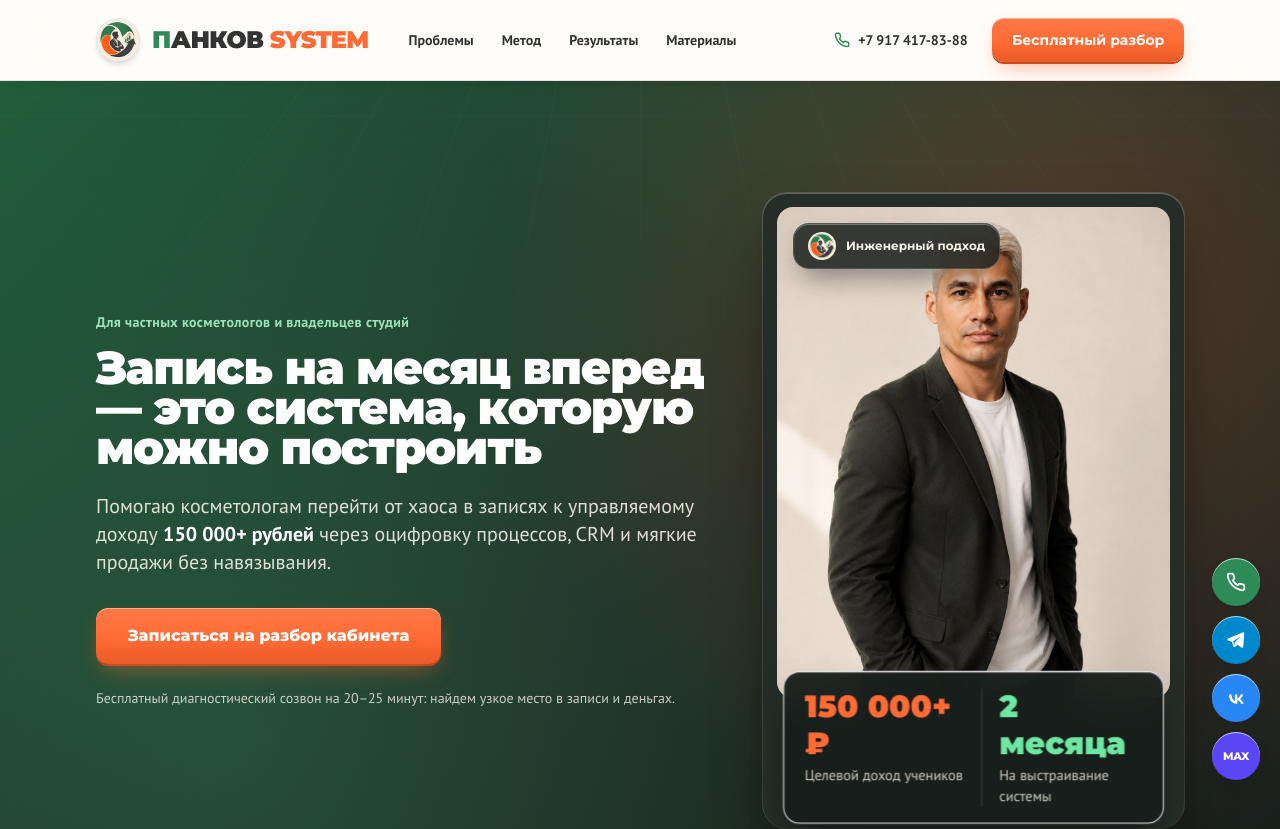
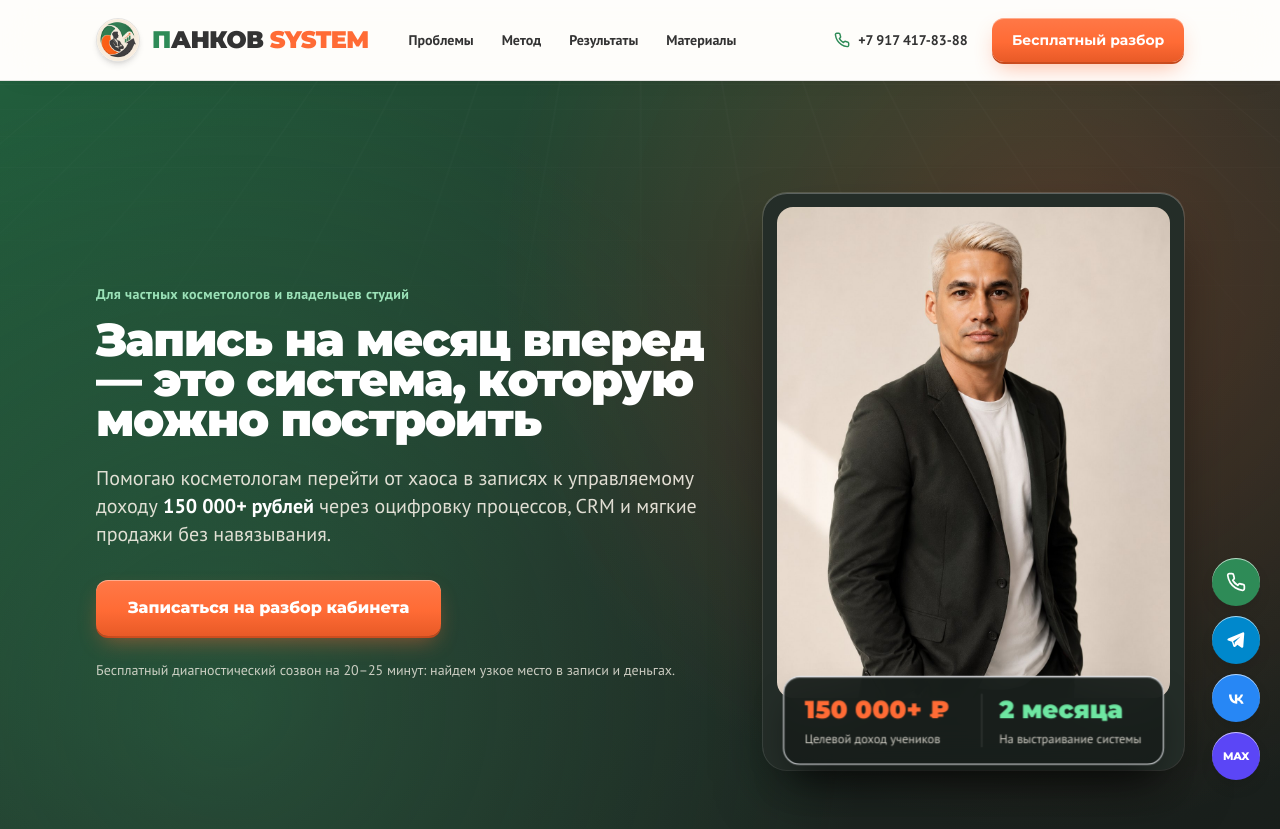
Before and after one commit to Valeriy888-ship-it/pankov-system, a plain HTML site: page index.html in a window 1280 px wide. Shown: the top 829 px of the page. Drawn offline with nearby package versions, Linux system fonts and the light colour scheme.

Commit message:
Update index.html

```diff
--- a/index.html
+++ b/index.html
@@ -560,7 +560,7 @@
                         </p>
                     </div>
 
-                    <!-- 3D-витрина портрета и ключевых показателей (один главный объемный акцент) -->
+                    <!-- 3D-витрина портрета и ключевых показателей (чистый кадр без перекрытия лица) -->
                     <div class="lg:col-span-5 tilt-stage">
                         <div id="hero-tilt-card" class="tilt-card rounded-3xl bg-[#242D28] p-3 sm:p-3.5">
                             <div class="relative rounded-2xl overflow-hidden bg-[#1D2420]">
@@ -571,24 +571,18 @@
                                      class="w-full h-auto object-cover"
                                      loading="eager"
                                      itemprop="image">
-
-                                <!-- Плавающий 3D-бейдж сверху -->
-                                <div class="tilt-badge-top hidden sm:flex items-center gap-2.5 absolute top-4 left-4 bg-[#181E1B]/85 backdrop-blur-md border border-white/15 rounded-2xl px-3.5 py-2">
-                                    <img src="images/logo.png" alt="" width="28" height="28" class="w-7 h-7 rounded-full object-cover" aria-hidden="true">
-                                    <span class="font-heading text-xs font-bold text-[#F5F0E6]">Инженерный подход</span>
-                                </div>
                             </div>
 
                             <!-- Вынесенная по оси Z плавающая панель цифр -->
-                            <div class="tilt-card-float relative -mt-8 mx-2 sm:mx-3 rounded-2xl bg-[#181E1B]/95 backdrop-blur-xl border border-white/16 px-5 py-4">
-                                <div class="grid grid-cols-2 gap-4">
+                            <div class="tilt-card-float relative -mt-7 mx-2 sm:mx-3 rounded-2xl bg-[#181E1B]/95 backdrop-blur-xl border border-white/16 px-4 sm:px-5 py-4">
+                                <div class="grid grid-cols-2 gap-3 sm:gap-4 items-start">
                                     <div>
-                                        <div class="font-heading text-2xl sm:text-3xl font-black text-orange">150 000+ ₽</div>
-                                        <div class="text-xs sm:text-sm text-[#F5F0E6]/85 mt-0.5">Целевой доход учеников</div>
+                                        <div class="font-heading text-xl sm:text-2xl font-black text-orange whitespace-nowrap">150 000+ ₽</div>
+                                        <div class="text-xs text-[#F5F0E6]/85 mt-1 leading-snug">Целевой доход учеников</div>
                                     </div>
-                                    <div class="border-l border-white/15 pl-4">
-                                        <div class="font-heading text-2xl sm:text-3xl font-black text-[#6EE7A2]">2 месяца</div>
-                                        <div class="text-xs sm:text-sm text-[#F5F0E6]/85 mt-0.5">На выстраивание системы</div>
+                                    <div class="border-l border-white/15 pl-3 sm:pl-4">
+                                        <div class="font-heading text-xl sm:text-2xl font-black text-[#6EE7A2] whitespace-nowrap">2 месяца</div>
+                                        <div class="text-xs text-[#F5F0E6]/85 mt-1 leading-snug">На выстраивание системы</div>
                                     </div>
                                 </div>
                             </div>
```
